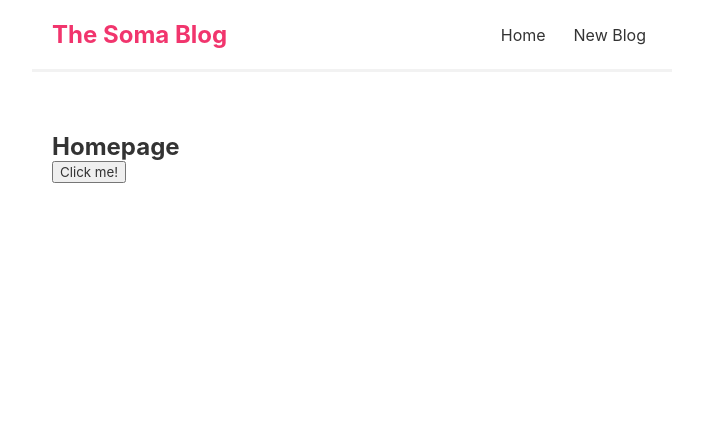
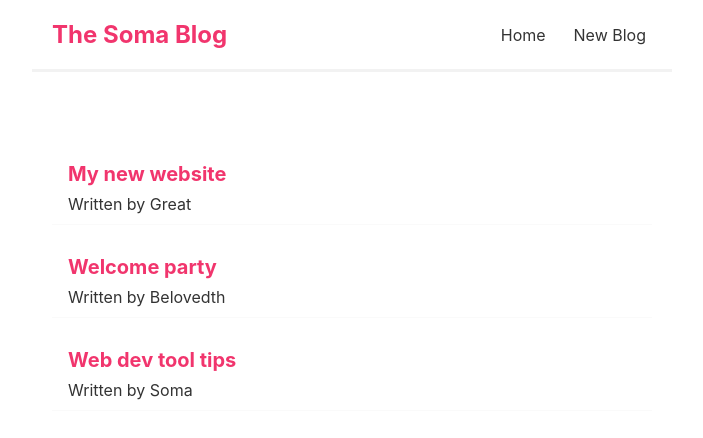
Before and after one commit to B-lovedth/React-Training, a React (Create React App) app: page / in a window 1280 px wide. Shown: the top 438 px of the page, without its empty margins (288-991 px from the left). Built offline with nearby package versions, Linux system fonts and the light colour scheme; the HTML template or start-up script is replaced by a standard one.

Commit message:
sub commit

```diff
--- a/src/Home.js
+++ b/src/Home.js
@@ -1,15 +1,19 @@
-import React from 'react'
+import React, { useState } from 'react'
 
 const Home = () => {
-    const myClick = (name)=>{
-            alert(`Hello ${name}`)
-    }
+    const [blogs,setBlogs] = useState([
+        {title:'My new website',body:'lorem ipsum... ', author:'Great',id:'1'},
+        {title:'Welcome party',body:'lorem ipsum... ', author:'Belovedth',id:'2'},
+        {title:'Web dev tool tips',body:'lorem ipsum... ', author:'Soma',id:'3'}
+    ])
   return (
     <div className="Home">
-      <h2>Homepage</h2>
-      <button onClick={()=>{
-          myClick("Great")
-      }}>Click me!</button>
+        {blogs.map((myblog)=>(
+            <div className="blog-preveiw" key={myblog.id}>
+                <h2>{myblog.title}</h2>
+                <p>Written by { myblog.author }</p>
+            </div>
+        ))}
     </div>
   )
 }
--- a/src/index.css
+++ b/src/index.css
@@ -32,3 +32,17 @@
     margin: 40px auto;
     padding: 20px;
 }
+
+.blog-preveiw{
+    padding:10px 16px ;
+    margin: 20px 0px;
+    border-bottom: 1px solid #fafafa;
+}
+.blog-preveiw:hover{
+    border-bottom: 1px solid rgba(0, 0, 0, 0.1);
+}
+.blog-preveiw h2{
+    font-size: 20px;
+    color: #f1356d;
+    margin-bottom: 8px;
+}
```
Also changed, not shown: src/Bloglist.js (added).
